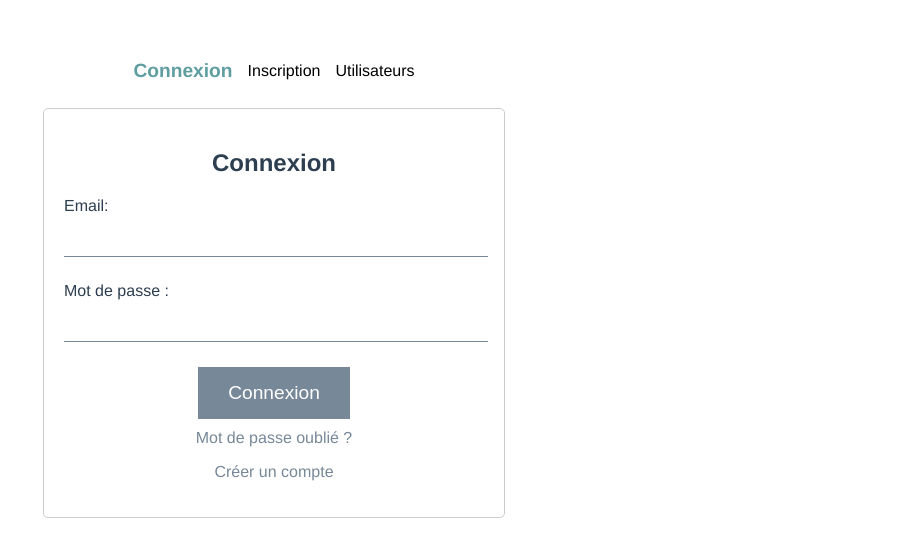
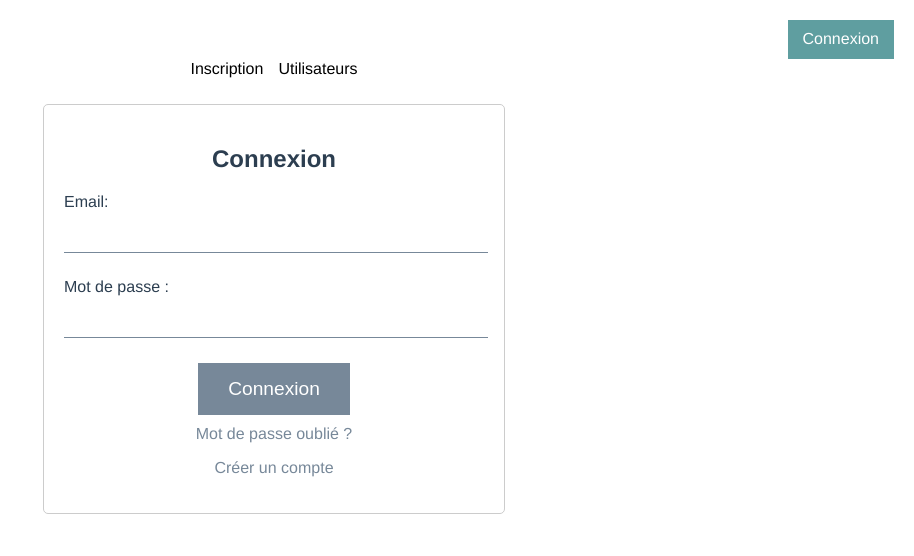
Before and after one commit to felicia-c/vue-login-recovery, a Vue app: page /login in a window 1280 px wide. Shown: the top 556 px of the page, without its empty margins (366-1280 px from the left). Built offline with nearby package versions, Linux system fonts and the light colour scheme.

Commit message:
authState update Log in/Log out button

```diff
--- a/src/App.vue
+++ b/src/App.vue
@@ -1,19 +1,41 @@
 <template>
   <div id="app">
-
     <nav>
-      <router-link to="/login">Connexion</router-link>
-      <router-link to="/register">Inscription</router-link>
-      <router-link to="/users">Utilisateurs</router-link> <!-- Add a link to the user list -->
+        <router-link to="/register">Inscription</router-link>
+        <router-link to="/users">Utilisateurs</router-link> <!-- Add a link to the user list -->
+      <div class="login-logout">
+        <!-- Show "Log in" if the user is not logged in -->
+        <router-link v-if="!authState.isLoggedIn" to="/login" class="login">Connexion</router-link>
+        <!-- Show "Log out" if the user is logged in -->
+        <button v-if="authState.isLoggedIn" @click="logout" class="logout">Se déconnecter</button>
+      </div>
     </nav>
     <router-view />
   </div>
 </template>
 
 <script>
+import { authState } from './auth'; // Import the reactive login state
+
 export default {
   name: 'App',
+  computed: {
+    // Check if the user is logged in by looking for the token in localStorage
+    authState() {
+      return authState; // Use the reactive login state
+    }
+  },
+  methods: {
+    logout() {
+      // Remove the token from localStorage to log the user out
+      localStorage.removeItem('token');
+      authState.isLoggedIn = false; // Update the reactive state
+      this.$router.push('/login'); // Redirect to the login page
+    }
+  }
 };
+
+
 </script>
 
 <style>
@@ -47,7 +69,7 @@ nav {
       transition: color 0.3s ease-in-out;
     }
 
-    &.router-link-active {
+    &.router-link-active:not(.login) {
       font-weight: bolder;
       color: cadetblue;
       font-size: 1.2rem;
@@ -56,6 +78,32 @@ nav {
         border-color: transparent;
       }
     }
+  }
+
+  .login-logout {
+    position: absolute;
+    top: 20px;
+    right: 20px;
+  }
+}
+
+a.login {
+  padding: 10px 15px;
+  font-size: 1rem;
+  background-color: lightslategray;
+  color: white;
+  transition: all 0.3s ease-in-out;
+  &:not(.router-link-active ):hover {
+    color: white;
+    background-color: cadetblue;
+  }
+
+  &.router-link-active {
+    background-color: cadetblue;
+    &:hover {
+    }
+    cursor: default;
+    color: white;
   }
 }
 
@@ -70,6 +118,11 @@ button {
   &:hover {
     background-color: cadetblue;
   }
+
+  &.logout {
+    padding: 10px 15px;
+    font-size: 1rem;
+  }
 }
 
 </style>
--- /dev/null
+++ b/src/auth.js
@@ -0,0 +1,5 @@
+import { reactive } from 'vue';
+
+export const authState = reactive({
+    isLoggedIn: !!localStorage.getItem('token'), // Initially set based on token existence
+});
```
